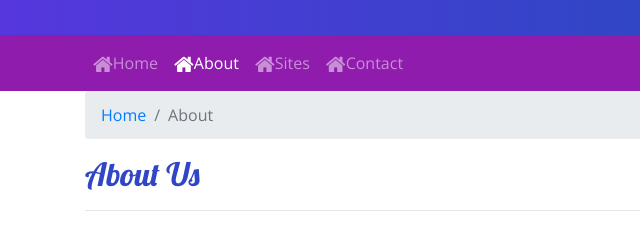
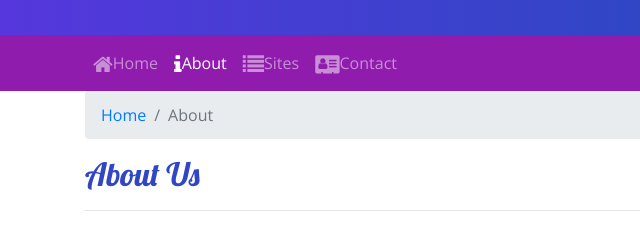
Before and after one commit to raviniatagay/NuYu2, a website: page aboutus.html in a window 1280 px wide. Shown: the part 151-391 px from the top of the page, 0-640 px from the left. Drawn offline with nearby package versions, Linux system fonts and the light colour scheme.

Commit message:
Icon Fonts 2

```diff
--- a/aboutus.html
+++ b/aboutus.html
@@ -33,9 +33,9 @@
             <div class="collapse navbar-collapse" id="nucampNavbar">
                 <ul class="navbar-nav">
                     <li class="nav-item"><a class="nav-link" href="index.html"><i class="fa fa-home fa-lg"></i>Home</a></li>
-                    <li class="nav-item active"><a class="nav-link" href="#"><i class="fa fa-home fa-lg"></i>About</a></li>
-                    <li class="nav-item"><a class="nav-link" href="#"><i class="fa fa-home fa-lg"></i>Sites</a></li>
-                    <li class="nav-item"><a class="nav-link" href="#"><i class="fa fa-home fa-lg"></i>Contact</a></li>
+                    <li class="nav-item active"><a class="nav-link" href="#"><i class="fa fa-info fa-lg"></i>About</a></li>
+                    <li class="nav-item"><a class="nav-link" href="#"><i class="fa fa-list fa-lg"></i>Sites</a></li>
+                    <li class="nav-item"><a class="nav-link" href="#"><i class="fa fa-address-card fa-lg"></i>Contact</a></li>
                 </ul>
             </div>
         </div>
```
Also changed, not shown: index.html (+3 -3 lines).
